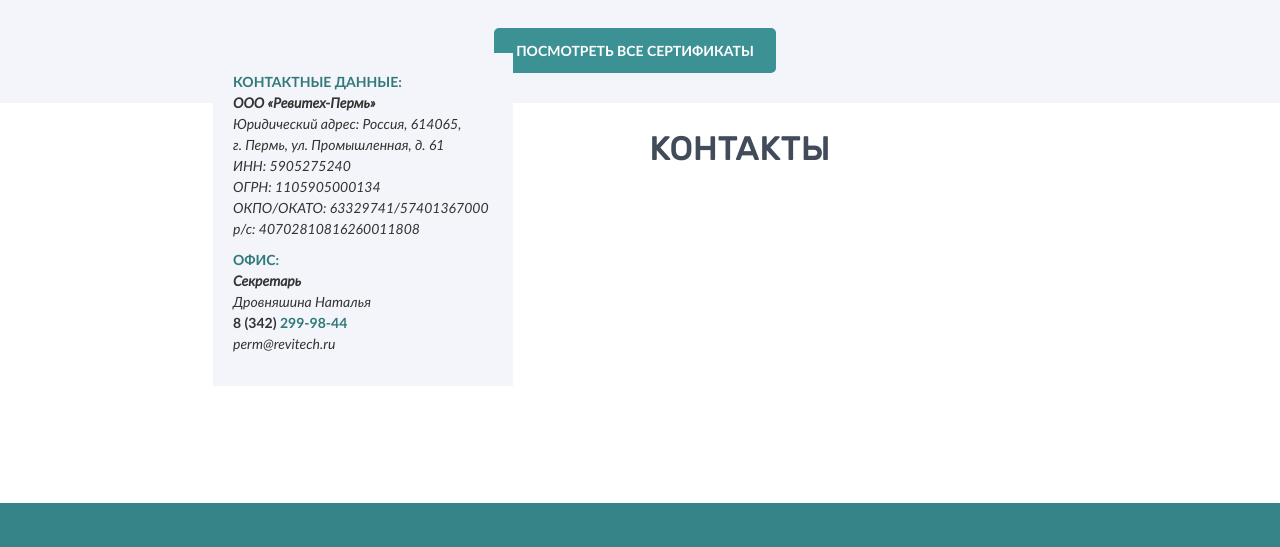
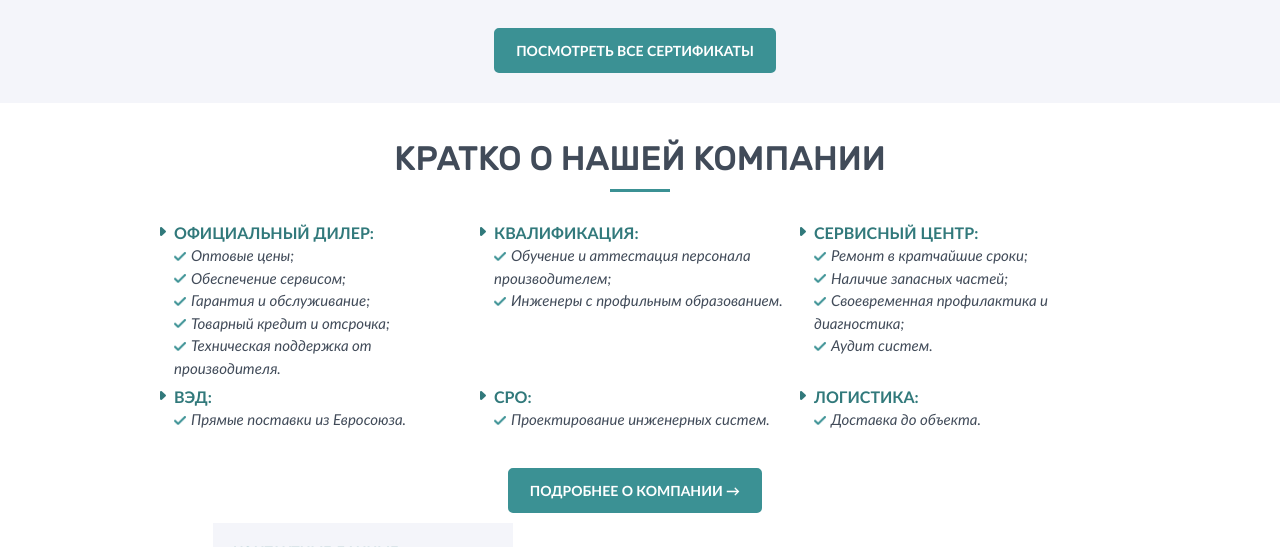
Before and after one commit to lesf0/revitech, a plain HTML site: page private.html in a window 1280 px wide. Shown: the part 3223-3770 px from the top of the page. Drawn offline with Linux system fonts and the light colour scheme.

Commit message:
private fin

```diff
--- a/private.html
+++ b/private.html
@@ -253,7 +253,7 @@
 	</div>
 </div>
 
-<div class="section white" id="producers">
+<div class="section white">
 	<div class="container">
 		<div class="section-title">Преимущества работы с нашей компанией</div>
 		<div class="section-under-title"></div>
@@ -358,6 +358,49 @@
 			<div><img src="img/certificate.jpg"></div>
 		</div>
 		<div class="container-button"><a href="#" class="button myata">Посмотреть все сертификаты</a></div>
+	</div>
+</div>
+
+<div class="section white about-list-section">
+	<div class="container">
+		<div class="section-title">Кратко о нашей компании</div>
+		<div class="section-under-title"></div>
+
+		<ul class="clear about-list">
+			<li>
+				<h6 class="bold">Сервисный центр:</h6>
+				<p>Ремонт в кратчайшие сроки;</p>
+				<p>Наличие запасных частей;</p>
+				<p>Своевременная профилактика и диагностика;</p>
+				<p>Аудит систем.</p>
+			</li>
+			<li>
+				<h6 class="bold">Квалификация:</h6>
+				<p>Обучение и аттестация персонала производителем;</p>
+				<p>Инженеры с профильным образованием.</p>
+			</li>
+			<li>
+				<h6 class="bold">Официальный дилер:</h6>
+				<p>Оптовые цены;</p>
+				<p>Обеспечение сервисом;</p>
+				<p>Гарантия и обслуживание;</p>
+				<p>Товарный кредит и отсрочка;</p>
+				<p>Техническая поддержка от производителя.</p>
+			</li>
+			<li>
+				<h6 class="bold">Логистика:</h6>
+				<p>Доставка до объекта.</p>
+			</li>
+			<li>
+				<h6 class="bold">СРО:</h6>
+				<p>Проектирование инженерных систем.</p>
+			</li>
+			<li>
+				<h6 class="bold">ВЭД:</h6>
+				<p>Прямые поставки из Евросоюза.</p>
+			</li>
+		</ul>
+		<div class="container-button"><a href="#" class="button myata">Подробнее о компании →</a></div>
 	</div>
 </div>
 
--- a/style.css
+++ b/style.css
@@ -785,3 +785,33 @@
 	color: #31797b;
 	font-size: 16px;
 }
+
+.about-list {
+	margin: 30px 0;
+}
+.about-list li {
+	width: 320px;
+	float: right;
+}
+.about-list li h6 {
+	text-transform: uppercase;
+	color: #31797b;
+	font-size:  16px;
+}
+.about-list li p {
+	font-size: 15px;
+	font-family: Lato-Italic;
+	color: #414b59;
+}
+.about-list li p::before {
+	content: '';
+	display: inline-block;
+	width: 12px;
+	height: 10px;
+	background: url(img/onecase/check.png) center no-repeat;
+	background-size: contain;
+	margin-right:  5px;
+}
+.about-list-section {
+	margin-bottom: 30px;
+}
```
